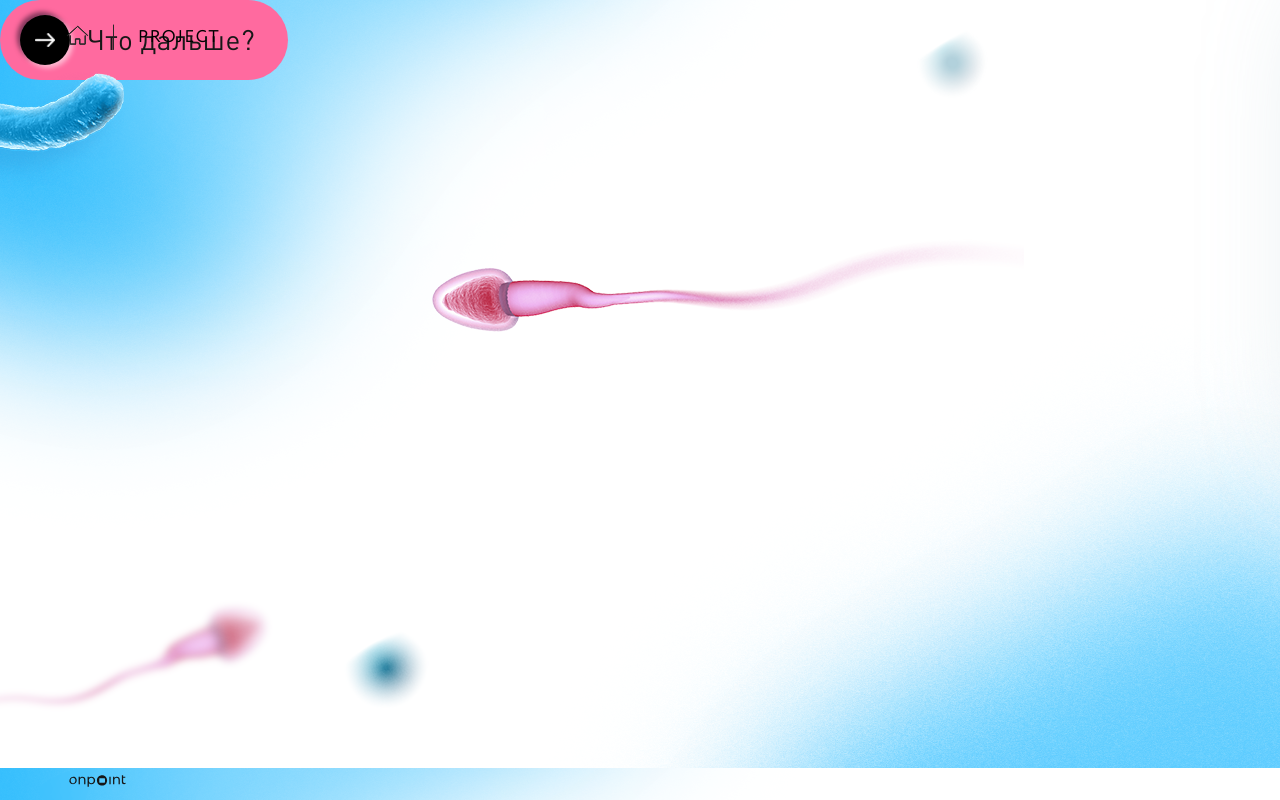
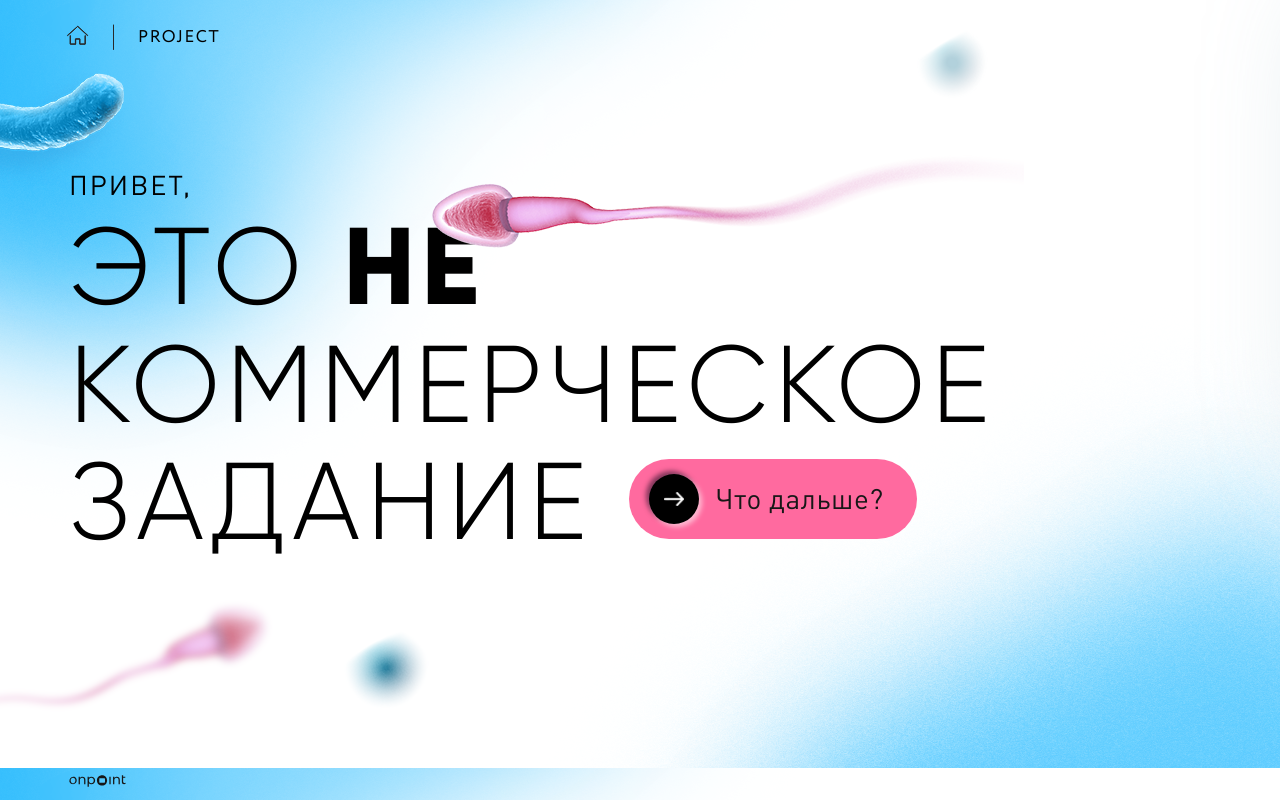
Before and after one commit to dignit28/op-test-case, a React (Create React App) app: page / in a window 1280 px wide. Built offline with nearby package versions, Linux system fonts and the light colour scheme.

Commit message:
Add content to slide 1

```diff
--- a/src/components/PinkButton/PinkButton.css
+++ b/src/components/PinkButton/PinkButton.css
@@ -30,6 +30,7 @@
   line-height: 49px;
   letter-spacing: 0.5px;
   text-align: left;
+  text-transform: none;
 }
 
 .pink-button_icon {
--- a/src/components/SlideOne/SlideOne.css
+++ b/src/components/SlideOne/SlideOne.css
@@ -1,6 +1,58 @@
+.slide-one_content {
+    position: absolute;
+    z-index: 2;
+}
+
+.slide_key-text {
+  font-family: "DIN Pro";
+  margin: 0;
+  padding-top: 169px;
+  padding-left: 69px;
+  font-size: 27px;
+  letter-spacing: 2px;
+  font-weight: 400;
+  text-transform: uppercase;
+}
+
+.slide_title-text {
+  font-family: "Gilroy";
+  margin: 0;
+  padding-top: 15px;
+  padding-left: 69px;
+  font-size: 109px;
+  line-height: 117px;
+  font-weight: 300;
+  letter-spacing: 6.1px;
+  text-transform: uppercase;
+}
+
+.slide_title-text-end{
+    padding-right: 36px;
+}
+
+.slide_title-text-bold {
+  font-weight: 800;
+}
+
 /* Particles */
 .slide-one_particles {
-  position: relative;
+  top: 0;
+  left: 0;
+  position: absolute;
+}
+
+.slide-one_particles__under {
+  top: 0;
+  left: 0;
+  z-index: 1;
+  position: absolute;
+}
+
+.slide-one_particles__over {
+  top: 0;
+  left: 0;
+  z-index: 3;
+  position: absolute;
 }
 
 .slide-one_particle {
--- a/src/components/SlideOne/SlideOne.js
+++ b/src/components/SlideOne/SlideOne.js
@@ -14,7 +14,7 @@ function SlideOne(props) {
   return (
     <div className="slide">
       <div className="slide-one">
-        <div className="slide-one_particles">
+        <div className="slide-one_particles slide-one_particles__under">
           <img
             className="slide-one_particle slide-one_particle__1"
             alt="Фоновая частица"
@@ -36,12 +36,19 @@ function SlideOne(props) {
             src={SpermUnderSlide1}
           />
         </div>
-        <PinkButton
-          icon={{ type: "image", source: "arrow" }}
-          text="Что дальше?"
-          buttonFunction={props.scrollToSecondSlide}
-        />
-        <div className="slide-one_particles">
+        <div className="slide-one_content">
+          <h2 className="slide_key-text">Привет,</h2>
+          <h1 className="slide_title-text">
+            Это <strong className="slide_title-text-bold">не</strong>{" "}
+            коммерческое <span className="slide_title-text-end">задание</span>
+            <PinkButton
+              icon={{ type: "image", source: "arrow" }}
+              text="Что дальше?"
+              buttonFunction={props.scrollToSecondSlide}
+            />
+          </h1>
+        </div>
+        <div className="slide-one_particles slide-one_particles__over">
           <img
             className="slide-one_particle slide-one_particle__5"
             alt="Фоновая частица"
--- a/src/components/SlideThree/SlideThree.css
+++ b/src/components/SlideThree/SlideThree.css
@@ -1,6 +1,8 @@
 /* Particles */
 .slide-three_particles {
-  position: relative;
+  top: 0;
+  left: 2048;
+  position: absolute;
   z-index: 101;
 }
 
@@ -10,6 +12,6 @@
 
 /* Bottle */
 .slide-three_particle__1 {
-  top: -4px;
+  top: 80px;
   left: 50px;
 }
```
